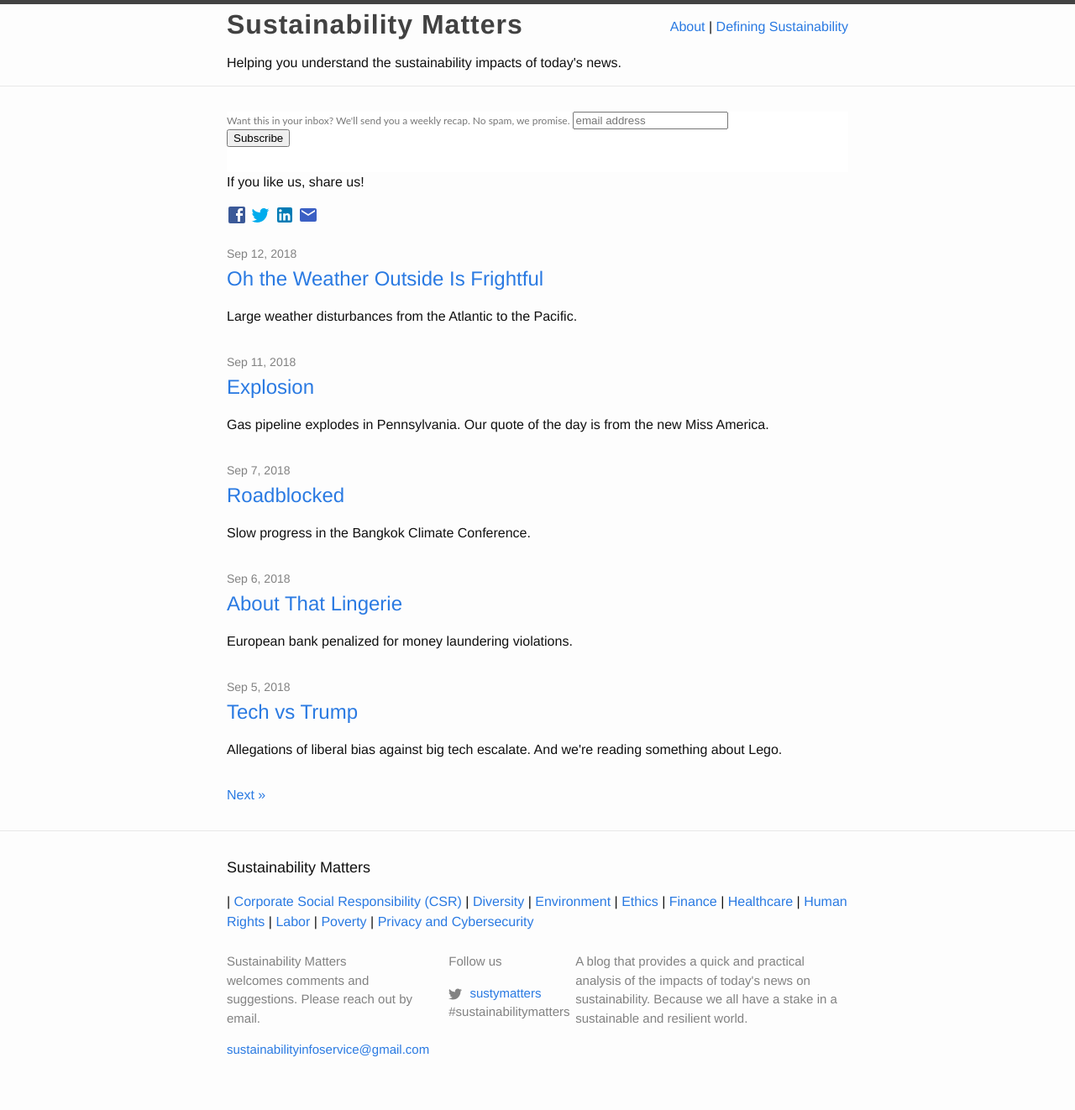
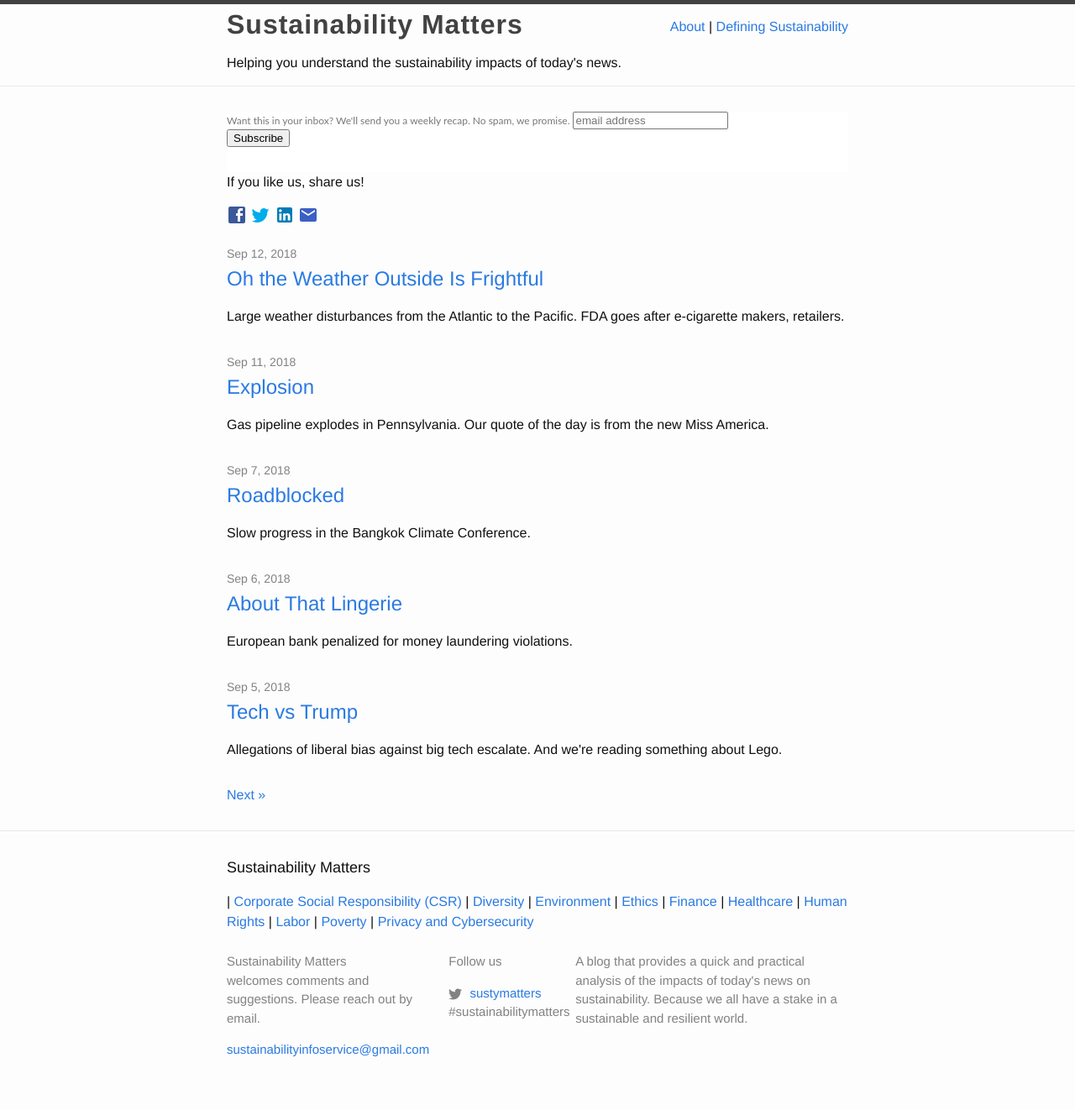
Before and after one commit to Sparkleleuk/Sustainability_Matters, a Jekyll site: the page built from index.html, in a window 1280 px wide. Shown: the whole page at 84% size. Built offline with Jekyll 4.4.1, drawn with Linux system fonts in a browser that asks for light colours; the list of posts is cut into pages by our own code; comment, search, counter and statistics services are not loaded.

Commit message:
fix post

```diff
--- a/_posts/2018-09-12-weather.markdown
+++ b/_posts/2018-09-12-weather.markdown
@@ -1,8 +1,8 @@
 ---
 layout: post
 title: "Oh the Weather Outside Is Frightful"
-excerpt: "Large weather disturbances from the Atlantic to the Pacific."
-categories: [Environment]
+excerpt: "Large weather disturbances from the Atlantic to the Pacific. FDA goes after e-cigarette makers, retailers."
+categories: [Environment, Health]
 ---
 
 ### US, Asia bracing for strong storms at the same time
```
